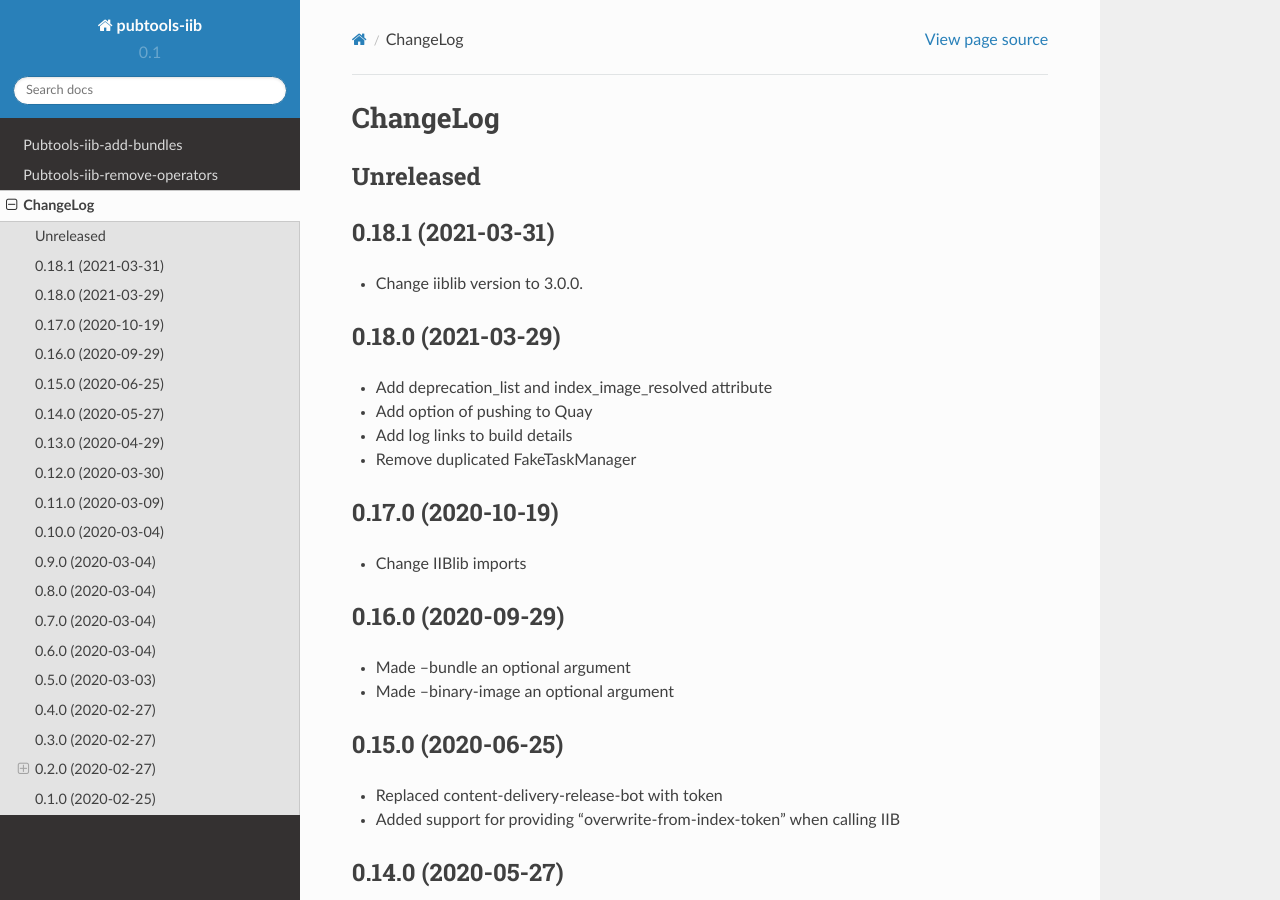
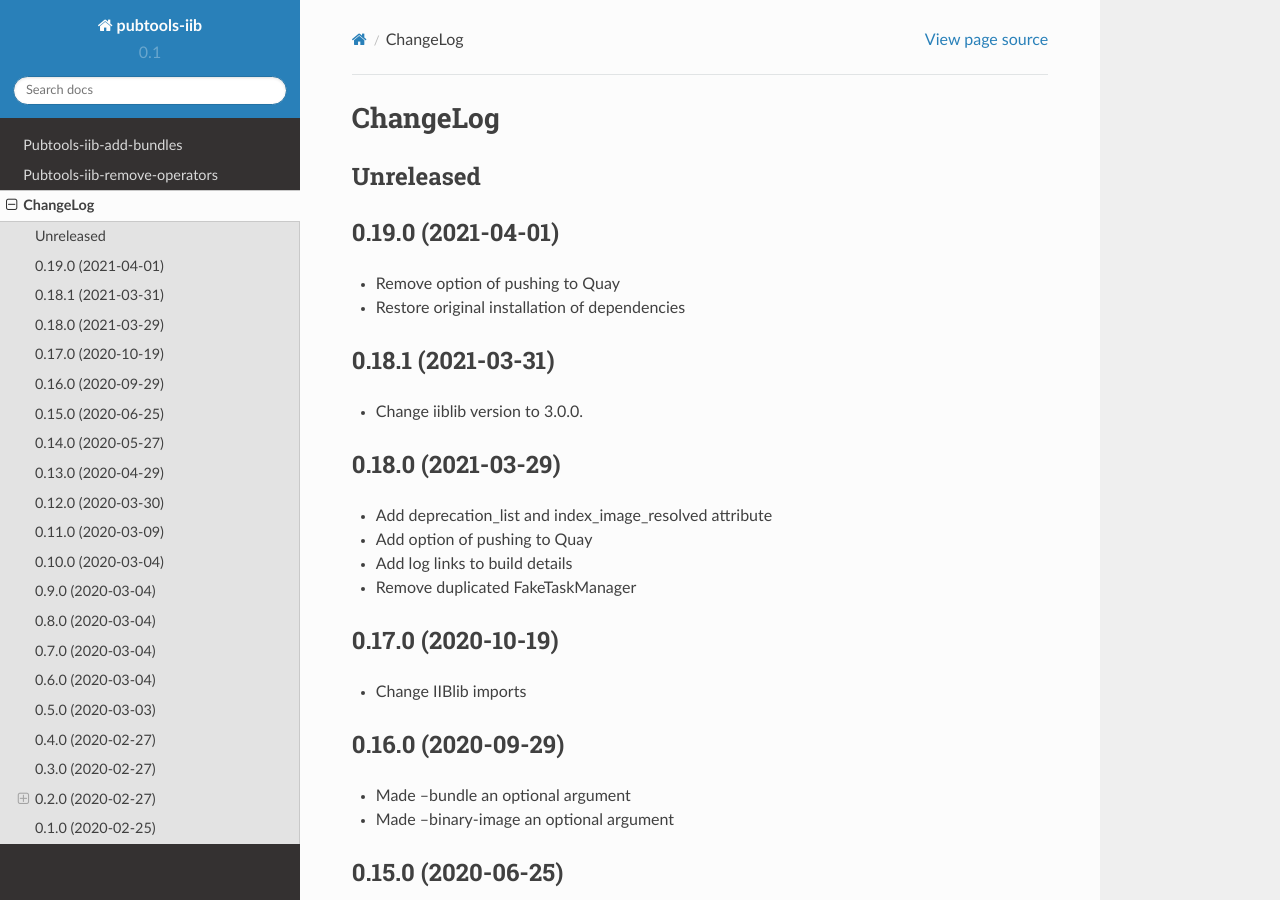
Before and after one commit to release-engineering/pubtools-iib, a Sphinx documentation site: the page built from docs/source/CHANGELOG.rst, in a window 1280 px wide and 900 px high. Built offline with Sphinx 7.4.7 and the Read the Docs theme 2.0.0, drawn with Linux system fonts in a browser that asks for light colours.

Commit message:
v0.19.0 Changelog

```diff
--- a/docs/source/CHANGELOG.rst
+++ b/docs/source/CHANGELOG.rst
@@ -3,6 +3,11 @@
 
 Unreleased
 -----------
+
+0.19.0 (2021-04-01)
+-------------------
+* Remove option of pushing to Quay
+* Restore original installation of dependencies
 
 0.18.1 (2021-03-31)
 -------------------
--- a/setup.py
+++ b/setup.py
@@ -64,7 +64,7 @@
 
 setup(
     name="pubtools-iib",
-    version="0.18.1",
+    version="0.19.0",
     description="Pubtools-iib",
     long_description=long_description,
     author="Jindrich Luza",
```
